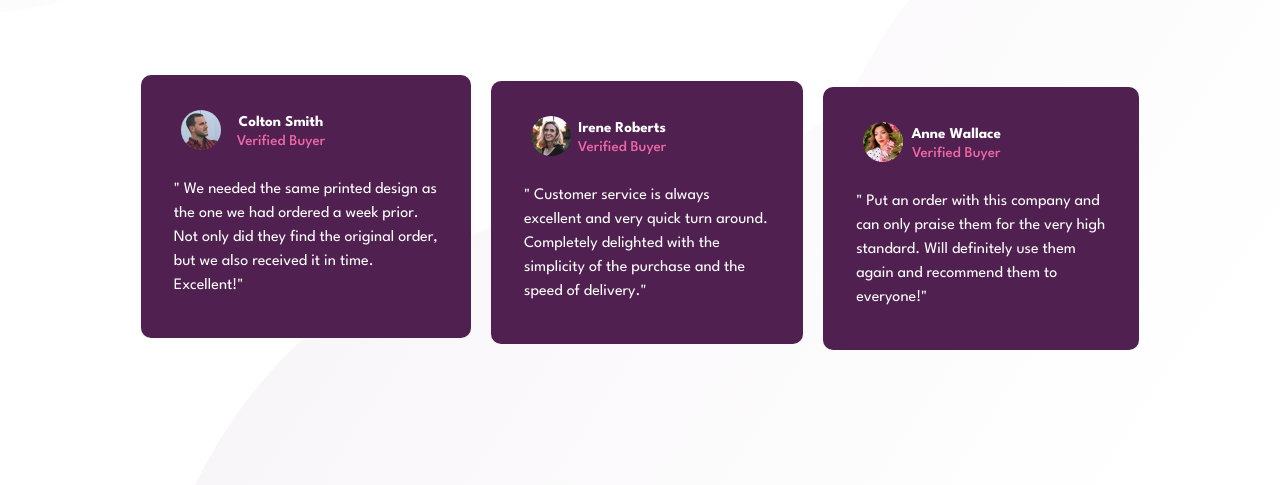
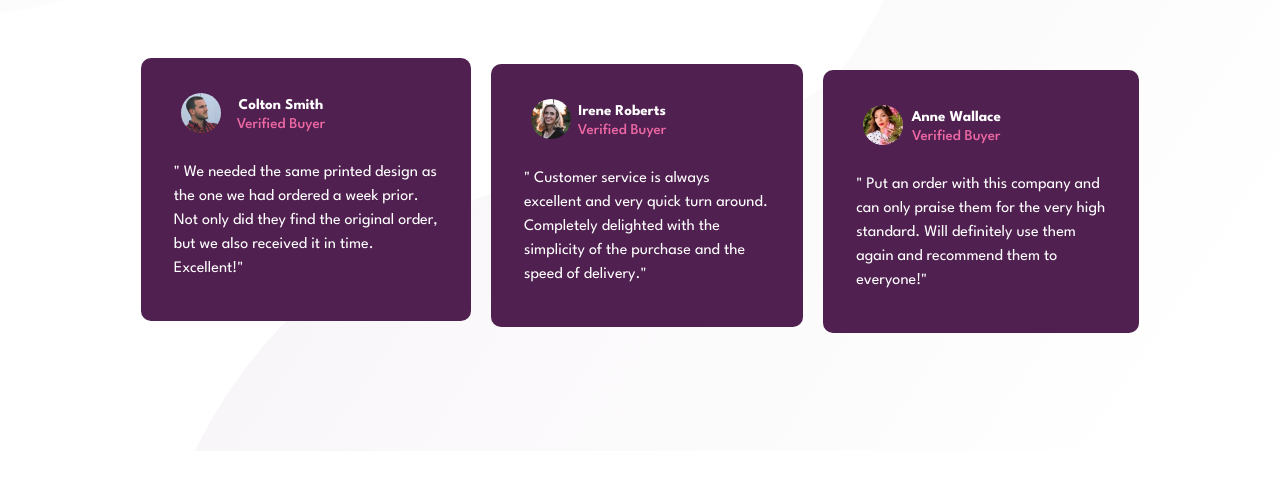
Before and after one commit to Bankole-Abdulmateen/social-proof, a plain HTML site: page index.html in a window 1280 px wide. Shown: the part 349-834 px from the top of the page. After the commit the page ends 800 px from the top, so only its background shows below. Drawn offline with Linux system fonts and the light colour scheme.

Commit message:
Update styles.css

```diff
--- a/styles.css
+++ b/styles.css
@@ -30,7 +30,6 @@ padding: 40px 0;
    max-width: 375px;
    width: 90%;
    text-align: center;
-    margin: 80px auto 80px auto;
    display: flex;
    flex-direction: column;
    gap: 30px;
```
